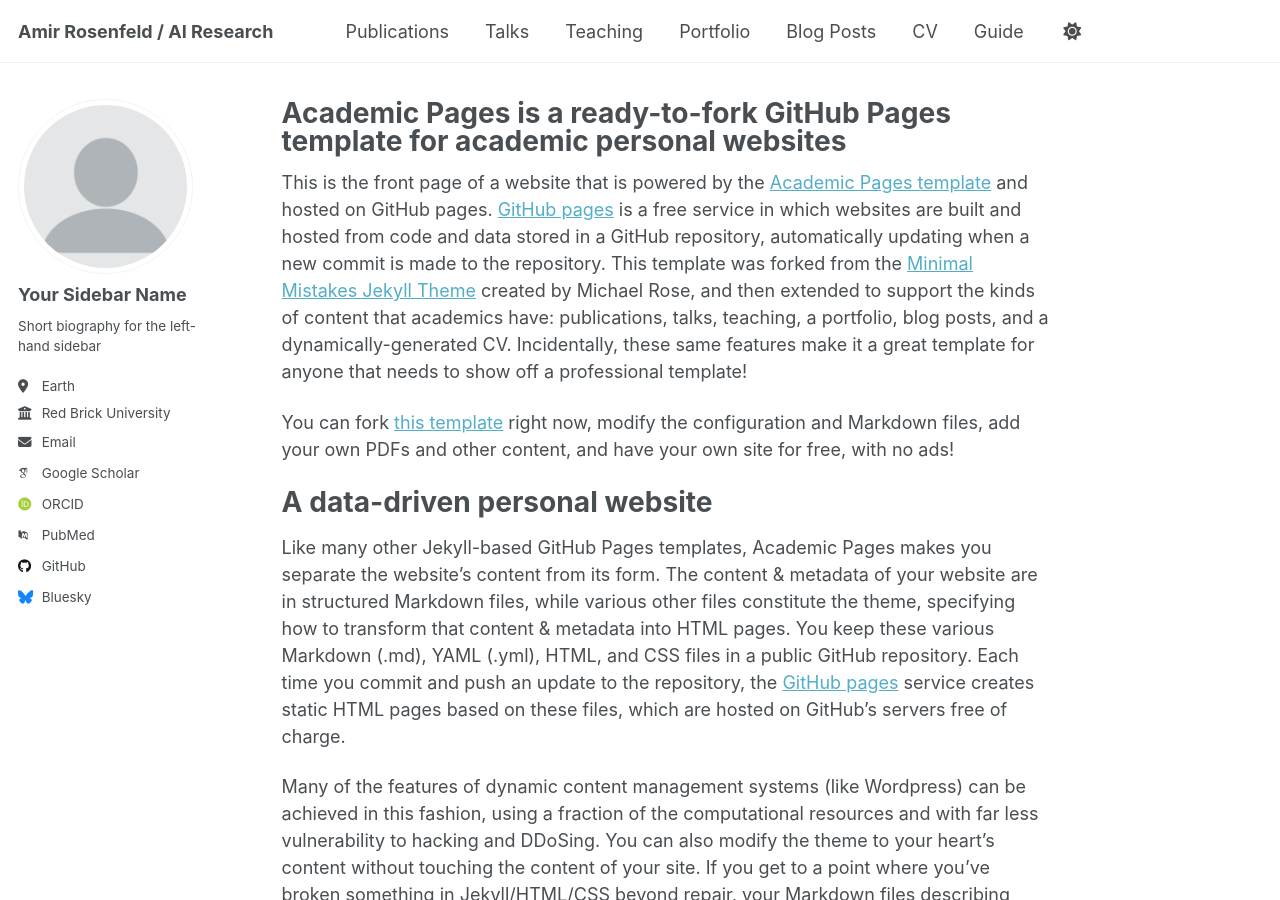
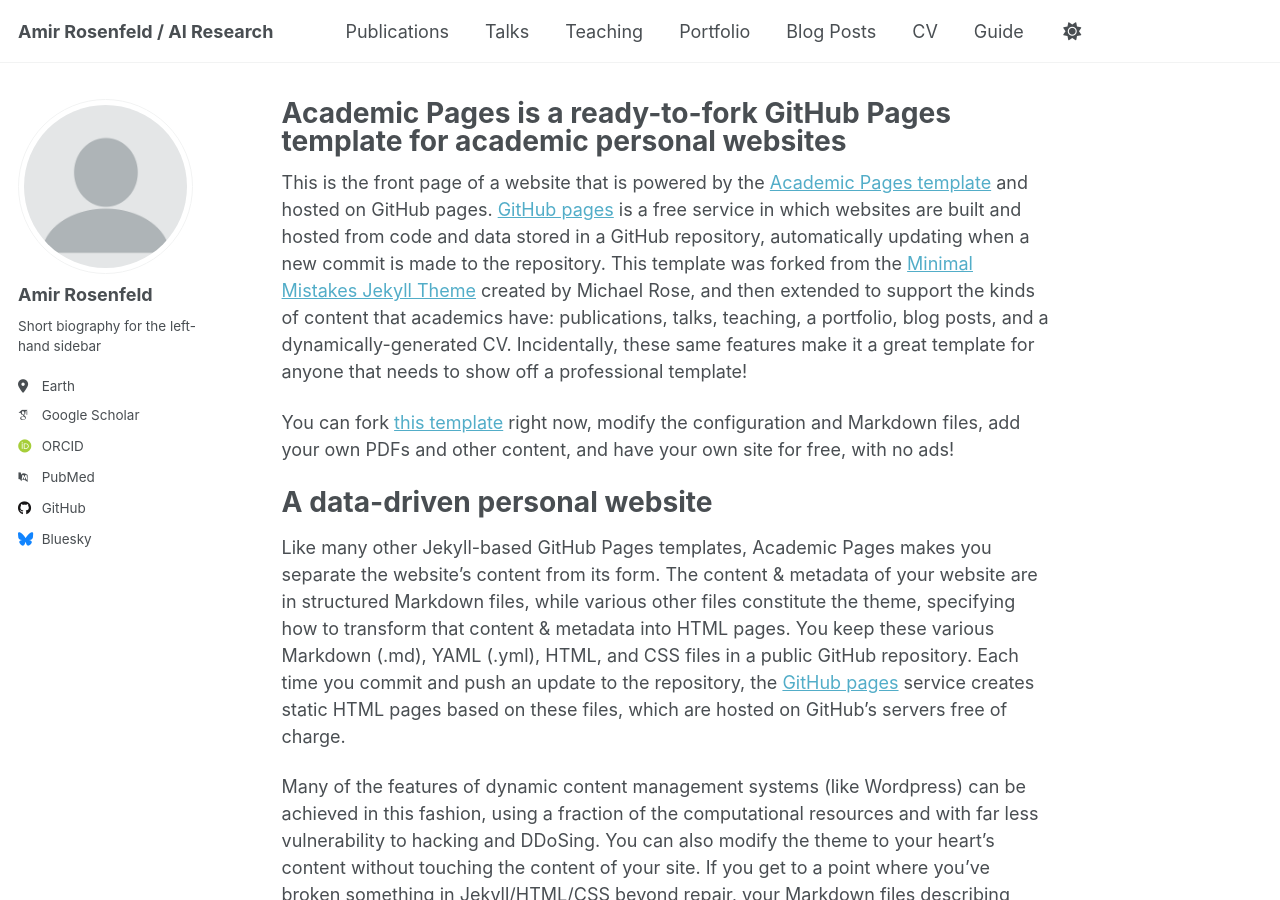
Before and after one commit to rosenfeldamir/rosenfeldamir.github.io, a Jekyll site: the page built from _pages/about.md, in a window 1280 px wide and 900 px high. Built offline with Jekyll 4.4.1, drawn with Linux system fonts in a browser that asks for light colours; some web fonts are replaced; a script that is not in the unit is left out.

Commit message:
Update _config.yml

```diff
--- a/_config.yml
+++ b/_config.yml
@@ -16,7 +16,7 @@ description              : &description "Amir Rosenfeld's academic portfolio"
 url                      : https://rosenfeldamir.github.io # The base hostname & protocol for your site e.g. "https://[your GitHub username].github.io",
                                                            # or if you already have some other page hosted on Github then use "https://[your GitHub username].github.io/[Your Repo Name]"
 baseurl                  : "" # the subpath of your site, e.g. "/blog"
-# repository               : "https://github.com/rosenfeldamir/rosenfeldamir.github.io/"
+# repository               : "rosenfeldamir.github.io/"
 
 # Site Author - The following control what appear as part of the author content on the side bar.
 #               If a field is blank the icon and link will not appear, otherwise it will be shown.
@@ -24,18 +24,18 @@ baseurl                  : "" # the subpath of your site, e.g. "/blog"
 author:
   # Biographic information
   avatar           : "profile.png"
-  name             : "Your Sidebar Name"
-  pronouns         : # example: "she/her"
+  name             : "Amir Rosenfeld"
+  # pronouns         : # example: "she/her"
   bio              : "Short biography for the left-hand sidebar"
   location         : "Earth"
-  employer         : "Red Brick University"
+  # employer         : "Red Brick University"
   uri              : # URL
-  email            : "none@example.org"
+  # email            : "none@example.org"
 
   # Academic websites
   academia         : # URL
   arxiv            : # URL - Update with the correct link to your profile
-  googlescholar    : "https://scholar.google.com/citations?user=PS_CX0AAAAAJ"
+  googlescholar    : "https://scholar.google.com/citations?hl=en&user=Rspq7eQAAAAJ"
   inspire-hep      : # URL
   impactstory      : # URL
   orcid            : "https://orcid.org/yourorcidurl"
```
